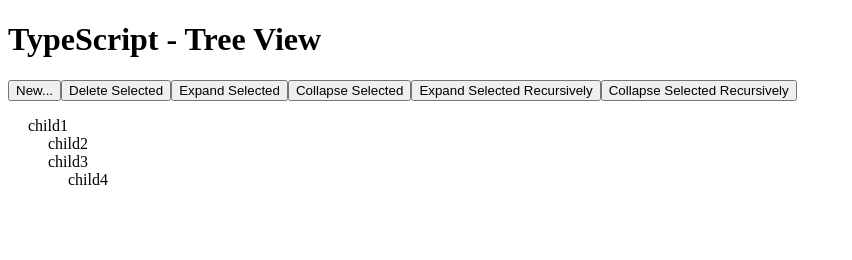
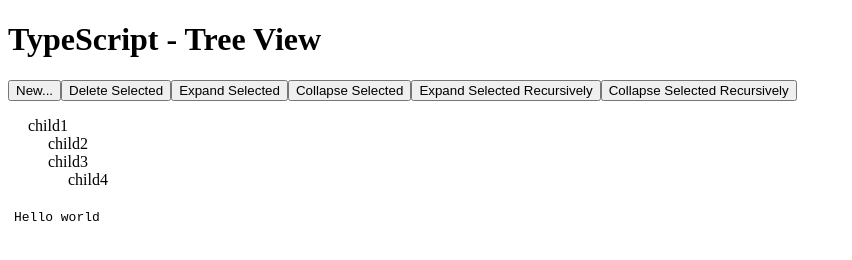
Before and after one commit to BigMikeCodes/TypeScript-PlayGround, a website built with webpack: page index.html in a window 1280 px wide. Shown: the whole page, without its empty margins (0-852 px from the left). Built offline with nearby package versions, Linux system fonts and the light colour scheme; files whose address does not match are found by name.

Commit message:
Added a very basic text editor.

```diff
--- a/index.html
+++ b/index.html
@@ -14,6 +14,10 @@
             </div>
         </div>
 
+        <div id="editor-parent">
+
+        </div>
+
         <script src="./dist/index.js"></script>
     </body>
 
--- a/src/index.ts
+++ b/src/index.ts
@@ -1,6 +1,10 @@
 import { TreeView, TreeViewChangeDetail, TreeViewItem } from './TreeView';
 import { MenuBar, ButtonInputConfig, buttonFromConfig } from './ControlBar';
 import { Client } from '../node_modules/@stomp/stompjs/esm6/client';
+
+import { EditorState } from '@codemirror/state';
+import { EditorView, keymap } from '@codemirror/view';
+import { defaultKeymap } from '@codemirror/commands';
 
 class WebApp {
     static main(): void {
@@ -122,6 +126,19 @@
             ...treeViewButtons.map((config) => buttonFromConfig(config))
         );
         controlsContainer.append(treeViewControls.generateElement());
+
+
+        const editorParent: HTMLElement = document.getElementById('editor-parent');
+
+        const startState = EditorState.create({
+            doc: 'Hello world',
+            extensions: [keymap.of(defaultKeymap)]
+        });
+
+        const view = new EditorView({
+            state: startState,
+            parent: editorParent
+        });
     }
 }
 
```
